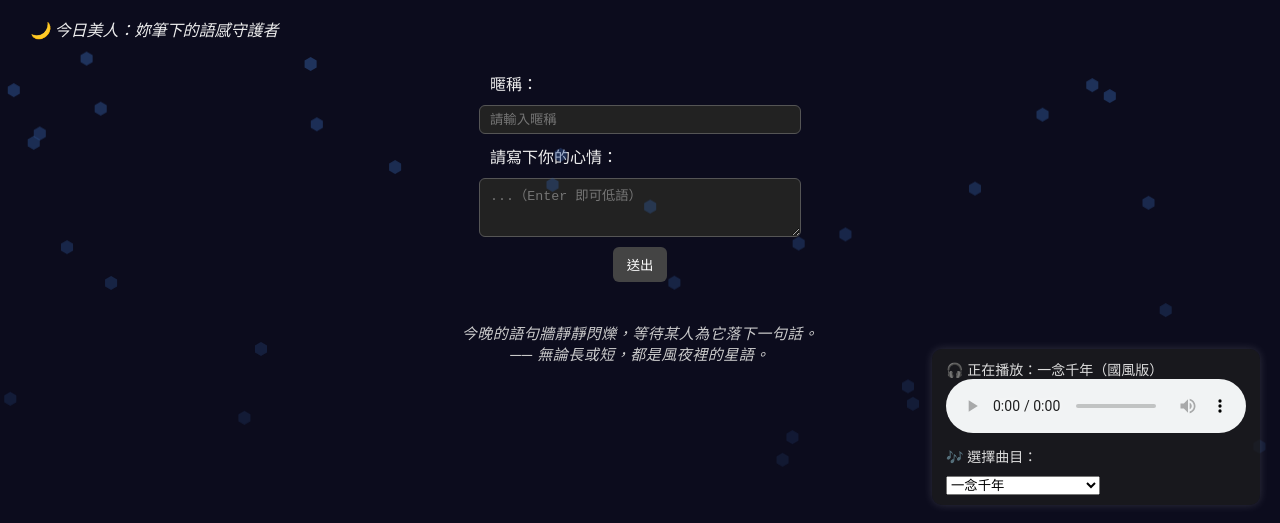
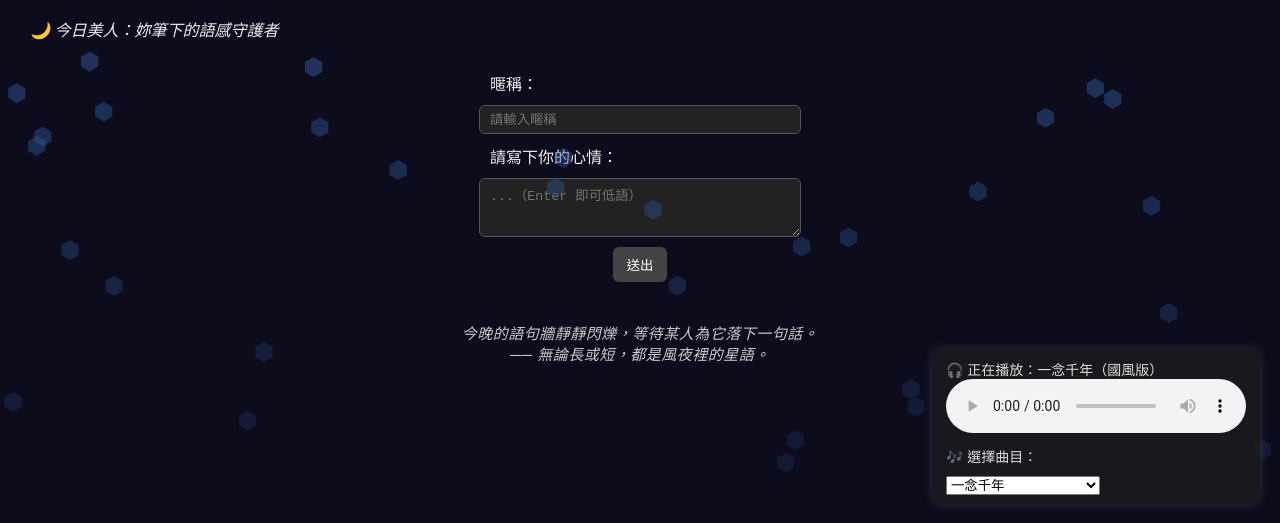
Before and after one commit to zi-moon/yuqi-wall, a website with bundled scripts: page chatroom.html in a window 1280 px wide. Shown: the part 255-778 px from the top of the page. Built offline with nearby package versions, Linux system fonts and the light colour scheme; no server answers.

Commit message:
Refined hexagonal deep-blue snowflakes for Winter Solstice theme

```diff
--- a/style.css
+++ b/style.css
@@ -142,17 +142,18 @@ button:hover {
 .snowflake {
   position: absolute;
   top: -50px;
-  width: 14px; /* 大小微調 */
-  height: 14px;
-  background-color: #325a9c; /* 深藍色，代表靜夜思念 */
+  width: 20px;
+  height: 20px;
+  background-color: #325a9c;
   clip-path: polygon(
     50% 0%, 93% 25%, 93% 75%,
     50% 100%, 7% 75%, 7% 25%
-  ); /* 六角形輪廓 */
-  opacity: 0.6;
-  border-radius: 2px; /* 微弧邊緣，加柔感 */
+  );
+  opacity: 0.8;
+  box-shadow: 0 0 2px #fff;
   animation: fall 12s linear infinite;
 }
+
 
 
 @keyframes fall {
```
